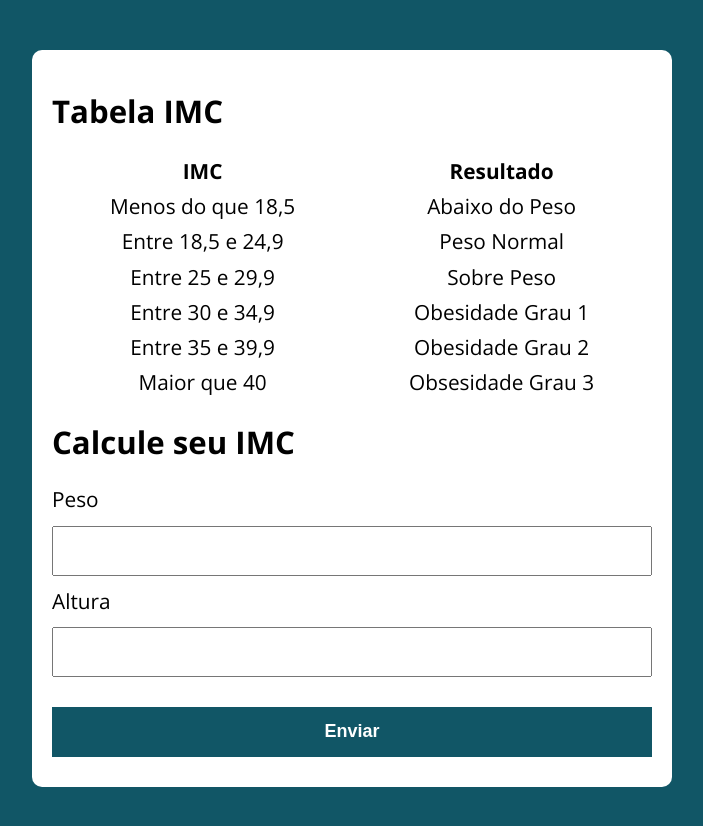
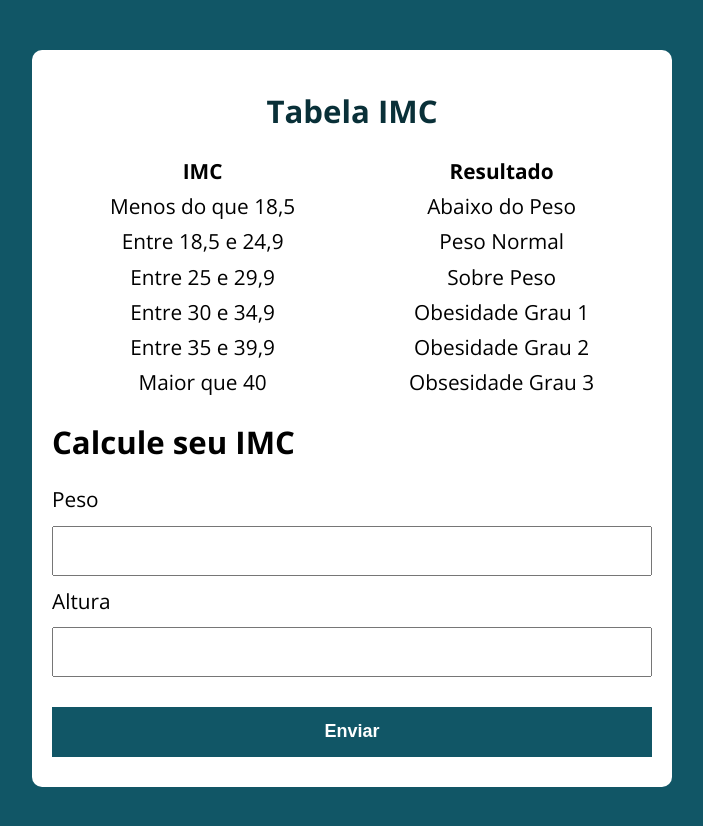
Before and after one commit to annatozaki/CursoJSLuizOtavio, a website: page tabela-imc/index.html in a window 1280 px wide. Shown: the whole page, without its empty margins (288-991 px from the left). Drawn offline with nearby package versions, Linux system fonts and the light colour scheme.

Commit message:
set h1 color

```diff
--- a/tabela-imc/assets/css/style.css
+++ b/tabela-imc/assets/css/style.css
@@ -73,3 +73,8 @@ table {
   background: lightcoral;
   padding: 10px 20px;
 }
+
+.h1Main {
+  text-align: center;
+  color: var(--primary-color-darker)
+}
--- a/tabela-imc/assets/js/main.js
+++ b/tabela-imc/assets/js/main.js
@@ -37,8 +37,8 @@ function getNivelImc(imc) {
 		'Obsesidade Grau 3',
 	];
 
-	if (imc >= 39.9) return nivel[5];
-	if (imc >= 34.9) return nivel[4];
+		if (imc >= 39.9) return nivel[5];
+		if (imc >= 34.9) return nivel[4];
 	if (imc >= 29.9) return nivel[3];
 	if (imc >= 24.5) return nivel[2];
 	if (imc >= 18.5) return nivel[1];
--- a/tabela-imc/index.html
+++ b/tabela-imc/index.html
@@ -12,7 +12,7 @@
 <body>
 
   <section class="container">
-    <h1>Tabela IMC</h1>
+    <h1 class="h1Main">Tabela IMC</h1>
     <table>
       <tr>
         <th>IMC</th>
```
